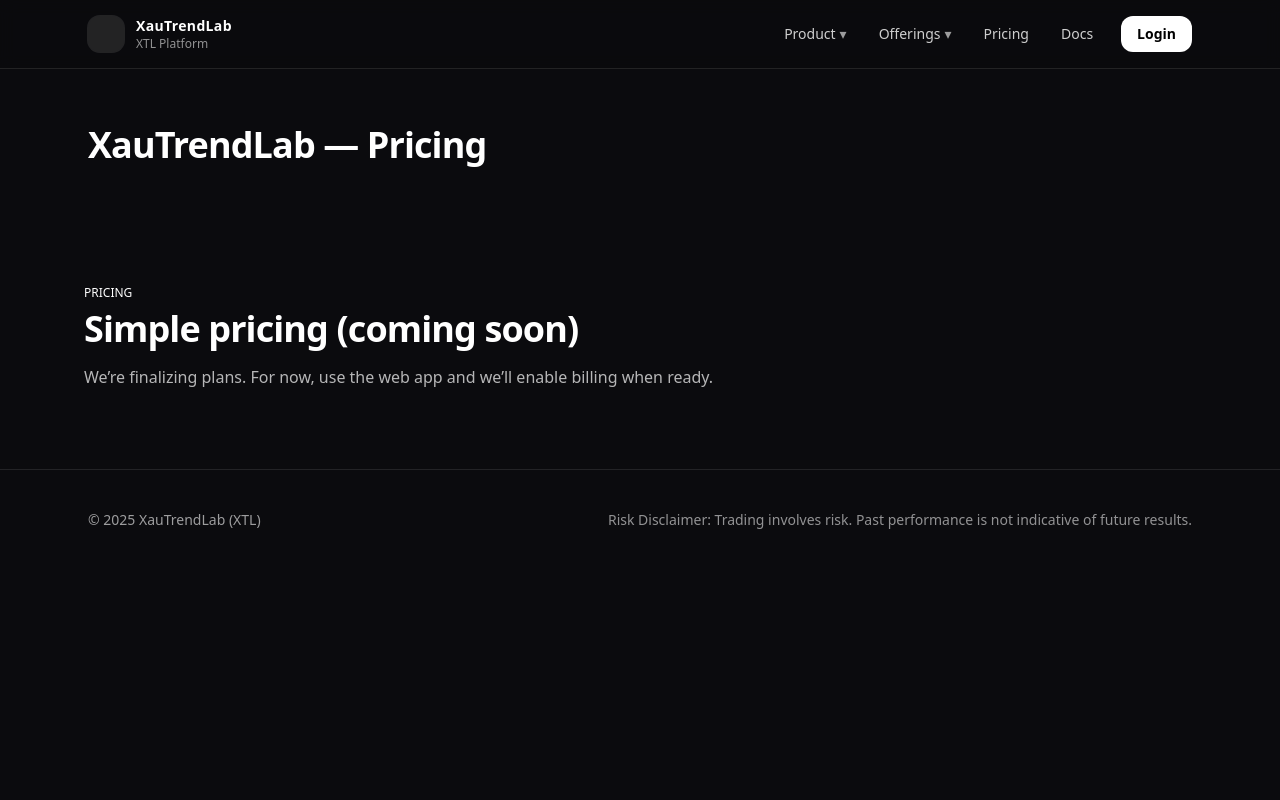
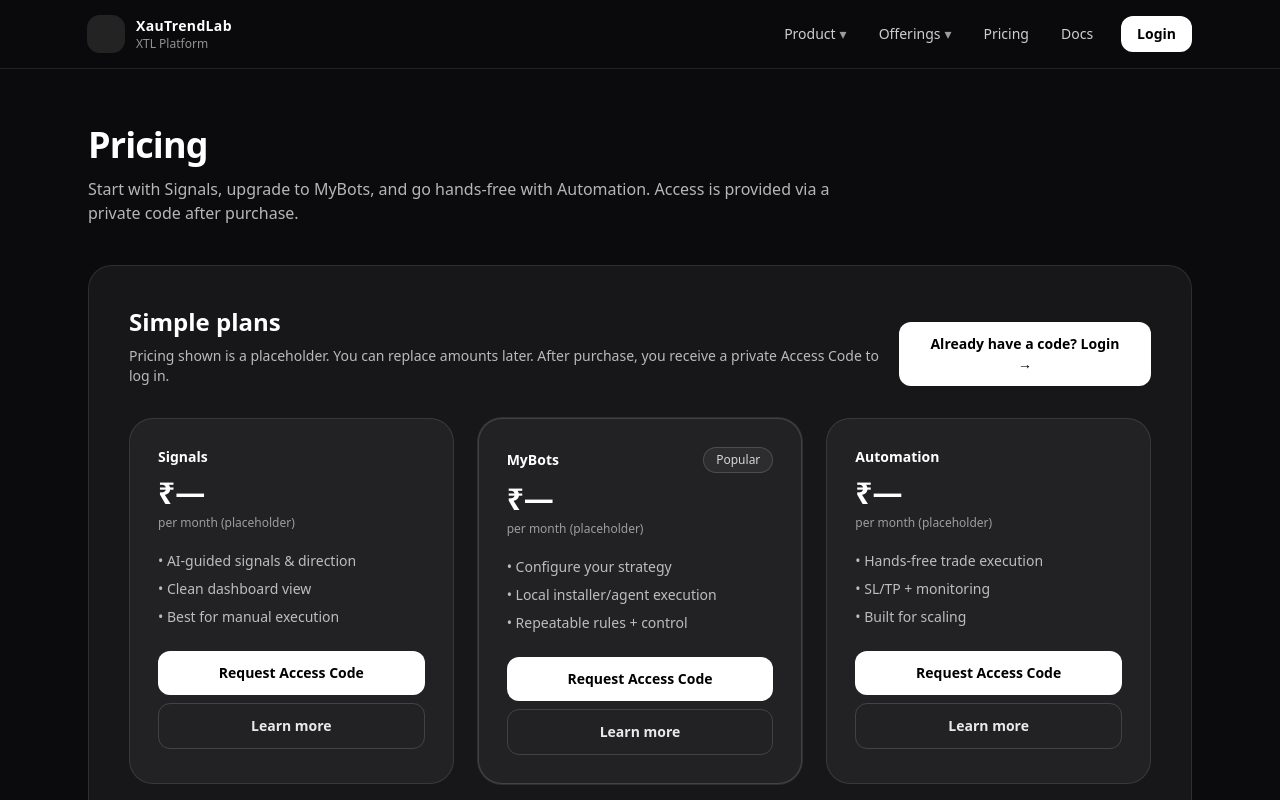
Before and after one commit to TomHit/xtl-marketing-site, a Next.js app: page /pricing in a window 1280 px wide. Shown: the top 800 px of the page. Built offline with nearby package versions, Linux system fonts and the light colour scheme.

Commit message:
added login and update pricing page

```diff
--- /dev/null
+++ b/pages/login.tsx
@@ -0,0 +1,123 @@
+import Head from "next/head";
+import { useEffect, useMemo, useState } from "react";
+import SiteLayout from "../components/SiteLayout";
+
+const APP_LOGIN_URL = "https://app.xautrendlab.com/login";
+
+// IMPORTANT:
+// This is a lightweight gate for marketing -> app.
+// It prevents casual users from hitting the app URL.
+// Real authentication stays inside app.xautrendlab.com.
+
+export default function LoginGatePage() {
+  const [code, setCode] = useState("");
+  const [err, setErr] = useState<string | null>(null);
+  const [ok, setOk] = useState(false);
+
+  // For now: store the allowed code in a Pages env var:
+  // NEXT_PUBLIC_XTL_ACCESS_CODE=YOURCODE
+  const expected = useMemo(() => {
+    return (process.env.NEXT_PUBLIC_XTL_ACCESS_CODE || "").trim();
+  }, []);
+
+  useEffect(() => {
+    // If you didn't set the env var, show a helpful message in UI.
+    if (!expected) {
+      setErr("Login gate is not configured yet. Please set the access code.");
+    }
+  }, [expected]);
+
+  function submit(e: React.FormEvent) {
+    e.preventDefault();
+    setErr(null);
+
+    const c = (code || "").trim();
+
+    if (!expected) {
+      setErr("Access code not configured. Set NEXT_PUBLIC_XTL_ACCESS_CODE in Cloudflare Pages env vars.");
+      return;
+    }
+
+    if (!c) {
+      setErr("Please enter your access code.");
+      return;
+    }
+
+    if (c !== expected) {
+      setErr("Invalid access code. Please check and try again.");
+      return;
+    }
+
+    setOk(true);
+
+    // Redirect to app login with a query param (optional)
+    // App can ignore it or use it later.
+    const url = `${APP_LOGIN_URL}?code=${encodeURIComponent(c)}`;
+    window.location.href = url;
+  }
+
+  return (
+    <>
+      <Head>
+        <title>Login — XauTrendLab</title>
+        <meta
+          name="description"
+          content="Enter your private access code to proceed to the XTL app login."
+        />
+      </Head>
+
+      <SiteLayout
+        title="Login"
+        subtitle="Enter your private Access Code to proceed to the XTL app."
+      >
+        <section className="mx-auto max-w-xl px-6 pb-16">
+          <div className="rounded-3xl border border-white/10 bg-white/5 p-8">
+            <form onSubmit={submit}>
+              <label className="text-sm font-semibold text-white/90">
+                Access Code
+              </label>
+              <input
+                value={code}
+                onChange={(e) => setCode(e.target.value)}
+                placeholder="Enter code"
+                className="mt-2 w-full rounded-xl border border-white/15 bg-black/30 px-4 py-3 text-sm text-white outline-none placeholder:text-white/30 focus:border-white/30"
+                autoComplete="off"
+              />
+
+              {err ? (
+                <div className="mt-3 rounded-xl border border-red-500/30 bg-red-500/10 px-4 py-3 text-sm text-red-200">
+                  {err}
+                </div>
+              ) : null}
+
+              {ok ? (
+                <div className="mt-3 rounded-xl border border-emerald-400/25 bg-emerald-400/10 px-4 py-3 text-sm text-emerald-200">
+                  Code verified. Redirecting to app…
+                </div>
+              ) : null}
+
+              <button
+                type="submit"
+                className="mt-5 w-full rounded-xl bg-white px-5 py-3 text-sm font-semibold text-black hover:bg-white/90"
+              >
+                Continue to App
+              </button>
+
+              <div className="mt-5 text-xs text-white/55">
+                Don’t have a code? Purchase a plan or request access from Pricing.
+              </div>
+            </form>
+          </div>
+
+          <div className="mt-6 rounded-2xl border border-white/10 bg-white/5 p-6 text-sm text-white/70">
+            <div className="font-semibold text-white/90">Why this gate?</div>
+            <p className="mt-2">
+              We keep app access private to reduce unnecessary traffic and protect the platform.
+              After payment, we provide you a private Access Code.
+            </p>
+          </div>
+        </section>
+      </SiteLayout>
+    </>
+  );
+}
--- a/pages/pricing.tsx
+++ b/pages/pricing.tsx
@@ -1,19 +1,136 @@
+import Head from "next/head";
+import Link from "next/link";
 import SiteLayout from "../components/SiteLayout";
 
 export default function PricingPage() {
   return (
-    <SiteLayout title="XauTrendLab — Pricing">
-      <section className="mx-auto max-w-6xl px-5 py-14 md:py-20">
-        <div className="max-w-3xl">
-          <div className="text-xs text-gold2/90">PRICING</div>
-          <h1 className="mt-2 text-3xl font-semibold tracking-tight md:text-4xl">
-            Simple pricing (coming soon)
-          </h1>
-          <p className="mt-4 text-sm text-white/70 md:text-base">
-            We’re finalizing plans. For now, use the web app and we’ll enable billing when ready.
-          </p>
-        </div>
-      </section>
-    </SiteLayout>
+    <>
+      <Head>
+        <title>Pricing — XauTrendLab</title>
+        <meta
+          name="description"
+          content="Choose a plan for XTL Signals, MyBots, and Automated Trading. Access is provided via a private code after purchase."
+        />
+      </Head>
+
+      <SiteLayout
+        title="Pricing"
+        subtitle="Start with Signals, upgrade to MyBots, and go hands-free with Automation. Access is provided via a private code after purchase."
+      >
+        <section className="mx-auto max-w-6xl px-6 pb-16">
+          <div className="rounded-3xl border border-white/10 bg-white/5 p-8 md:p-10">
+            <div className="flex flex-col gap-3 md:flex-row md:items-end md:justify-between">
+              <div>
+                <h2 className="text-xl font-semibold md:text-2xl">Simple plans</h2>
+                <p className="mt-2 max-w-3xl text-sm text-white/70">
+                  Pricing shown is a placeholder. You can replace amounts later. After purchase, you receive a
+                  private Access Code to log in.
+                </p>
+              </div>
+
+              <Link
+                href="/login"
+                className="rounded-xl bg-white px-6 py-3 text-center text-sm font-semibold text-black hover:bg-white/90"
+              >
+                Already have a code? Login →
+              </Link>
+            </div>
+
+            <div className="mt-8 grid gap-6 md:grid-cols-3">
+              {/* Signals */}
+              <div className="rounded-3xl border border-white/10 bg-white/5 p-7">
+                <div className="text-sm font-semibold text-white">Signals</div>
+                <div className="mt-2 text-3xl font-semibold">₹—</div>
+                <div className="mt-1 text-xs text-white/55">per month (placeholder)</div>
+                <ul className="mt-5 space-y-2 text-sm text-white/70">
+                  <li>• AI-guided signals & direction</li>
+                  <li>• Clean dashboard view</li>
+                  <li>• Best for manual execution</li>
+                </ul>
+                <div className="mt-6 flex flex-col gap-2">
+                  <a
+                    href="mailto:support@xautrendlab.com?subject=XTL%20Signals%20Plan%20Access%20Request"
+                    className="rounded-xl bg-white px-5 py-3 text-center text-sm font-semibold text-black hover:bg-white/90"
+                  >
+                    Request Access Code
+                  </a>
+                  <Link
+                    href="/offerings/signals"
+                    className="rounded-xl border border-white/15 px-5 py-3 text-center text-sm font-semibold text-white/90 hover:bg-white/5"
+                  >
+                    Learn more
+                  </Link>
+                </div>
+              </div>
+
+              {/* MyBots */}
+              <div className="rounded-3xl border border-white/15 bg-white/5 p-7 ring-1 ring-white/10">
+                <div className="flex items-center justify-between">
+                  <div className="text-sm font-semibold text-white">MyBots</div>
+                  <span className="rounded-full border border-white/15 bg-white/5 px-3 py-1 text-xs text-white/80">
+                    Popular
+                  </span>
+                </div>
+                <div className="mt-2 text-3xl font-semibold">₹—</div>
+                <div className="mt-1 text-xs text-white/55">per month (placeholder)</div>
+                <ul className="mt-5 space-y-2 text-sm text-white/70">
+                  <li>• Configure your strategy</li>
+                  <li>• Local installer/agent execution</li>
+                  <li>• Repeatable rules + control</li>
+                </ul>
+                <div className="mt-6 flex flex-col gap-2">
+                  <a
+                    href="mailto:support@xautrendlab.com?subject=XTL%20MyBots%20Plan%20Access%20Request"
+                    className="rounded-xl bg-white px-5 py-3 text-center text-sm font-semibold text-black hover:bg-white/90"
+                  >
+                    Request Access Code
+                  </a>
+                  <Link
+                    href="/offerings/mybots"
+                    className="rounded-xl border border-white/15 px-5 py-3 text-center text-sm font-semibold text-white/90 hover:bg-white/5"
+                  >
+                    Learn more
+                  </Link>
+                </div>
+              </div>
+
+              {/* Automation */}
+              <div className="rounded-3xl border border-white/10 bg-white/5 p-7">
+                <div className="text-sm font-semibold text-white">Automation</div>
+                <div className="mt-2 text-3xl font-semibold">₹—</div>
+                <div className="mt-1 text-xs text-white/55">per month (placeholder)</div>
+                <ul className="mt-5 space-y-2 text-sm text-white/70">
+                  <li>• Hands-free trade execution</li>
+                  <li>• SL/TP + monitoring</li>
+                  <li>• Built for scaling</li>
+                </ul>
+                <div className="mt-6 flex flex-col gap-2">
+                  <a
+                    href="mailto:support@xautrendlab.com?subject=XTL%20Automation%20Plan%20Access%20Request"
+                    className="rounded-xl bg-white px-5 py-3 text-center text-sm font-semibold text-black hover:bg-white/90"
+                  >
+                    Request Access Code
+                  </a>
+                  <Link
+                    href="/offerings/automation"
+                    className="rounded-xl border border-white/15 px-5 py-3 text-center text-sm font-semibold text-white/90 hover:bg-white/5"
+                  >
+                    Learn more
+                  </Link>
+                </div>
+              </div>
+            </div>
+
+            <div className="mt-10 rounded-2xl border border-white/10 bg-white/5 p-6 text-sm text-white/70">
+              <div className="font-semibold text-white/90">Access model (important)</div>
+              <p className="mt-2">
+                To avoid unnecessary traffic to the app, XTL app access is protected. After payment, we provide a
+                private Access Code. Only users with a code can proceed to app login.
+              </p>
+            </div>
+          </div>
+        </section>
+      </SiteLayout>
+    </>
   );
 }
```
